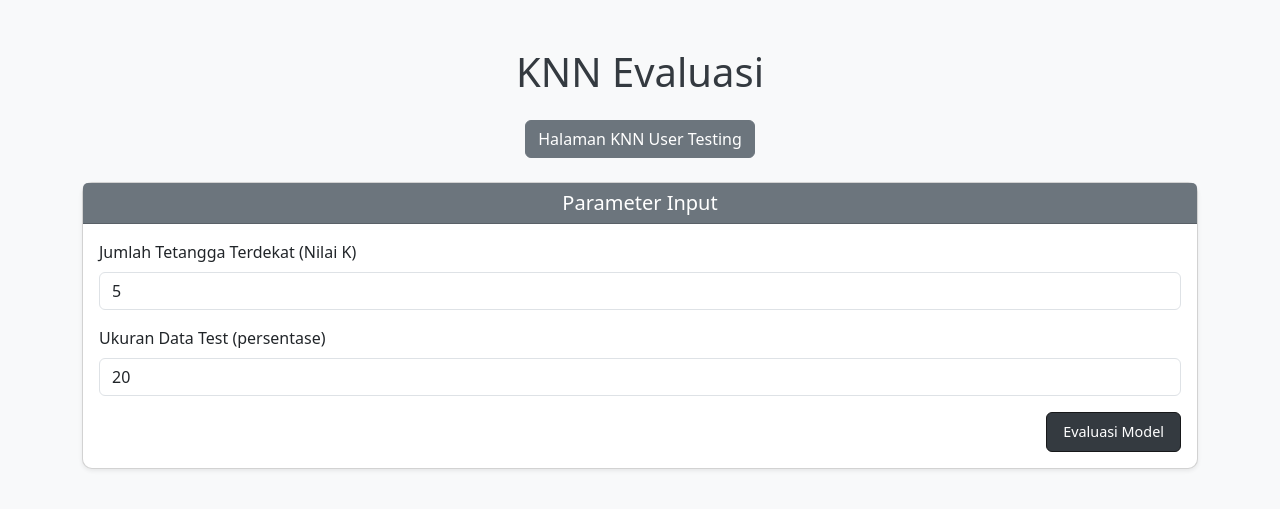
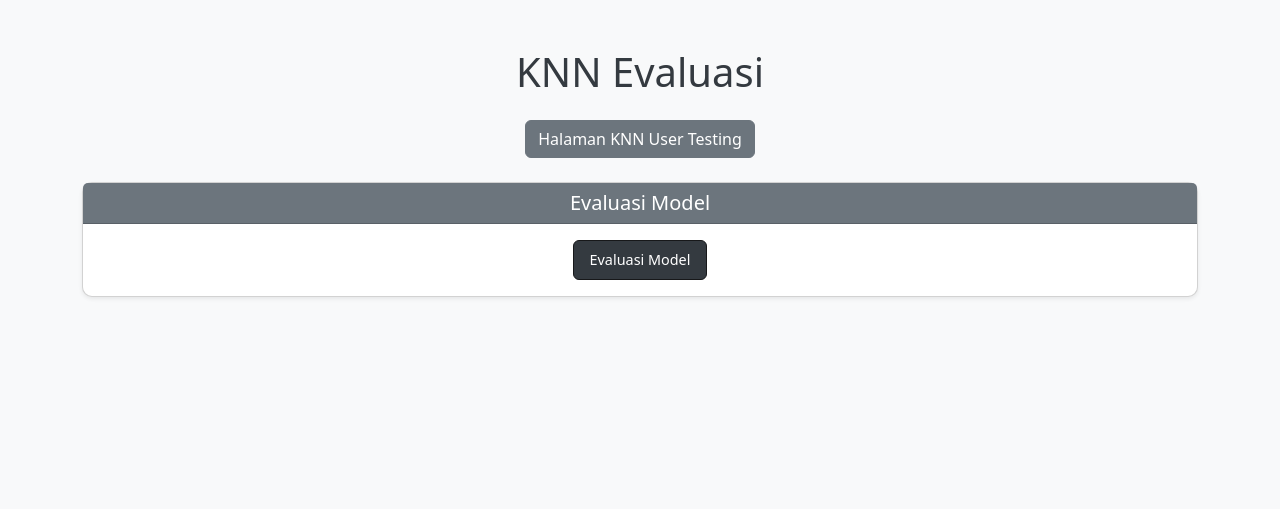
Before and after one commit to AndhikaRizkyCahyaPutra/Project_Machine_Learning, a Flask app: page /evaluation in a window 1280 px wide. Shown: the top 509 px of the page. Run offline with Flask 3, Linux system fonts and the light colour scheme.

Commit message:
Finish make penentuan nilai k dan visualisasi progress pada evaluation

```diff
--- a/app.py
+++ b/app.py
@@ -145,7 +145,7 @@ def evaluate():
         kf = KFold(n_splits=num_folds, shuffle=True, random_state=42)
 
         # Range of k (only odd numbers from 1 to 10)
-        k_values = [1, 3, 5, 7, 9]
+        k_values = list(range(1, 201, 2))
         k_scores = {}
         all_metrics = {}
 
--- a/templates/evaluation.html
+++ b/templates/evaluation.html
@@ -16,20 +16,20 @@
         }
 
         .btn-primary {
-            background-color:#343a40;
-            border-color:rgb(23, 24, 26);
+            background-color: #343a40;
+            border-color: rgb(23, 24, 26);
             font-size: 0.9rem;
             padding: 0.5rem 1rem;
         }
 
         .btn-primary:hover {
-            background-color:rgb(58, 59, 61);
-            border-color:rgb(0, 0, 0);
+            background-color: rgb(58, 59, 61);
+            border-color: rgb(0, 0, 0);
         }
+
         .btn-primary {
             transition: background-color 0.3s, border-color 0.3s;
         }
-
 
         h1, h3 {
             color: #343a40;
@@ -37,6 +37,12 @@
 
         .table-striped>tbody>tr:nth-of-type(odd) {
             background-color: #e9ecef;
+        }
+
+        .processing {
+            font-weight: bold;
+            color: #6c757d;
+            font-size: 1.2rem;
         }
     </style>
 </head>
@@ -51,29 +57,44 @@
         </div>
         <div class="card shadow-sm mt-4">
             <div class="card-header bg-secondary text-white text-center">
-                <h5 class="mb-0 ">Parameter Input</h5>
+                <h5 class="mb-0">Evaluasi Model</h5>
             </div>
-            <div class="card-body">
-                <form id="evaluationForm">
-                    <div class="mb-3">
-                        <label for="kValue" class="form-label">Jumlah Tetangga Terdekat (Nilai K)</label>
-                        <input type="number" class="form-control" id="kValue" name="kValue" min="1" value="5" required>
-                    </div>
-                    <div class="mb-3">
-                        <label for="testSize" class="form-label">Ukuran Data Test (persentase)</label>
-                        <input type="number" class="form-control" id="testSize" name="testSize" min="10" max="90"
-                            value="20" required>
-                    </div>
-                    <div class="text-end">
-                        <button type="submit" class="btn btn-primary">Evaluasi Model</button>
-                    </div>
-                </form>
+            <div class="card-body text-center">
+                <button id="evaluateButton" class="btn btn-primary">Evaluasi Model</button>
+                <div id="processingSection" class="mt-4 d-none">
+                    <p id="processingText" class="processing">Sedang diproses...</p>
+                </div>
             </div>
         </div>
 
         <div id="result" class="mt-5 d-none">
             <div class="text-center">
                 <h3>Hasil</h3>
+            </div>
+            <div class="text-center mt-4">
+                <h4 class="text-primary" id="bestK">Nilai K Terbaik: -</h4>
+            </div>
+            <div class="row mt-4">
+                <div class="col-md-12">
+                    <div class="card shadow-sm">
+                        <div class="card-header bg-secondary text-white text-center">
+                            <h5 class="mb-0">Tabel Nilai K dan F1 Score</h5>
+                        </div>
+                        <div class="card-body">
+                            <table class="table table-striped">
+                                <thead class="table-primary">
+                                    <tr>
+                                        <th>Nilai K</th>
+                                        <th>F1 Score</th>
+                                    </tr>
+                                </thead>
+                                <tbody id="kScores">
+                                    <!-- Placeholder for K Scores -->
+                                </tbody>
+                            </table>
+                        </div>
+                    </div>
+                </div>
             </div>
             <div class="row mt-4">
                 <!-- Confusion Matrix -->
@@ -133,30 +154,52 @@
     </div>
 
     <script>
-        document.getElementById("evaluationForm").addEventListener("submit", async (event) => {
-            event.preventDefault();
+        document.getElementById("evaluateButton").addEventListener("click", async () => {
+            const processingSection = document.getElementById("processingSection");
+            const processingText = document.getElementById("processingText");
+            const resultSection = document.getElementById("result");
 
-            const kValue = document.getElementById("kValue").value;
-            const testSize = document.getElementById("testSize").value;
+            processingSection.classList.remove("d-none");
+            let dots = 0;
+
+            // Animation loop for "Sedang diproses..."
+            const animationInterval = setInterval(() => {
+                dots = (dots + 1) % 4;
+                processingText.textContent = `Sedang diproses${".".repeat(dots)}`;
+            }, 500);
 
             // Fetch API Call to Evaluate Model
             const response = await fetch('/evaluate', {
                 method: 'POST',
                 headers: { 'Content-Type': 'application/json' },
-                body: JSON.stringify({ kValue: kValue, testSize: testSize })
+                body: JSON.stringify({})
             });
 
+            clearInterval(animationInterval);
+            processingSection.classList.add("d-none");
+
             const result = await response.json();
-            const resultSection = document.getElementById("result");
             resultSection.classList.remove("d-none");
 
             if (result.error) {
-                document.getElementById("metrics").innerHTML = `
+                document.getElementById("kScores").innerHTML = `
                     <tr>
                         <td colspan="2" class="text-danger text-center">${result.error}</td>
                     </tr>`;
                 return;
             }
+
+            // Display Best K
+            document.getElementById("bestK").textContent = `Nilai K Terbaik: ${result.bestK}`;
+
+            // Update K Scores Table
+            const kScoresTable = Object.entries(result.allKScores).map(([k, f1]) => `
+                <tr>
+                    <td>${k}</td>
+                    <td>${f1.toFixed(2)}</td>
+                </tr>
+            `).join('');
+            document.getElementById("kScores").innerHTML = kScoresTable;
 
             // Display Confusion Matrix
             document.getElementById("confusionMatrix").innerHTML = `
```
